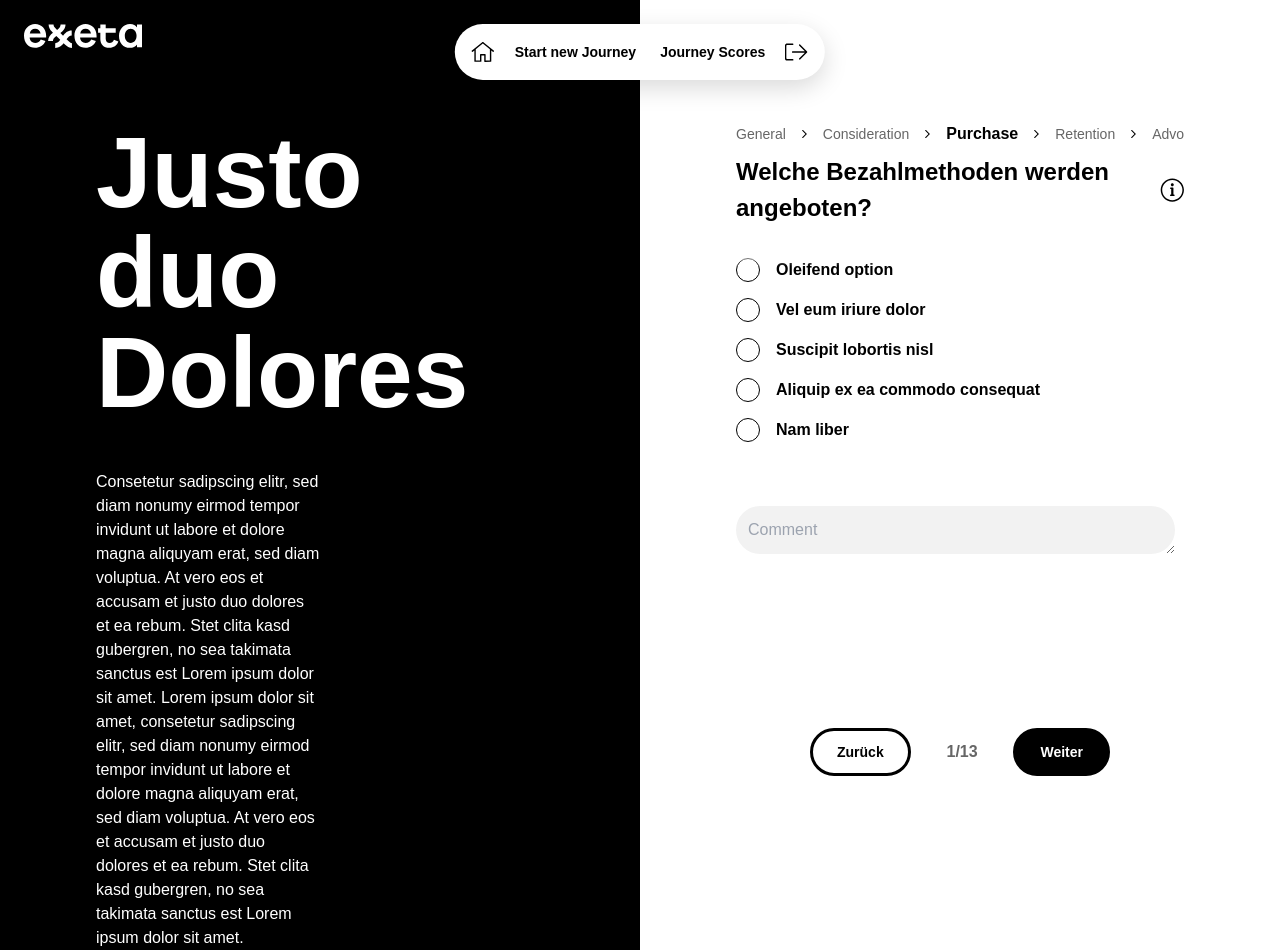
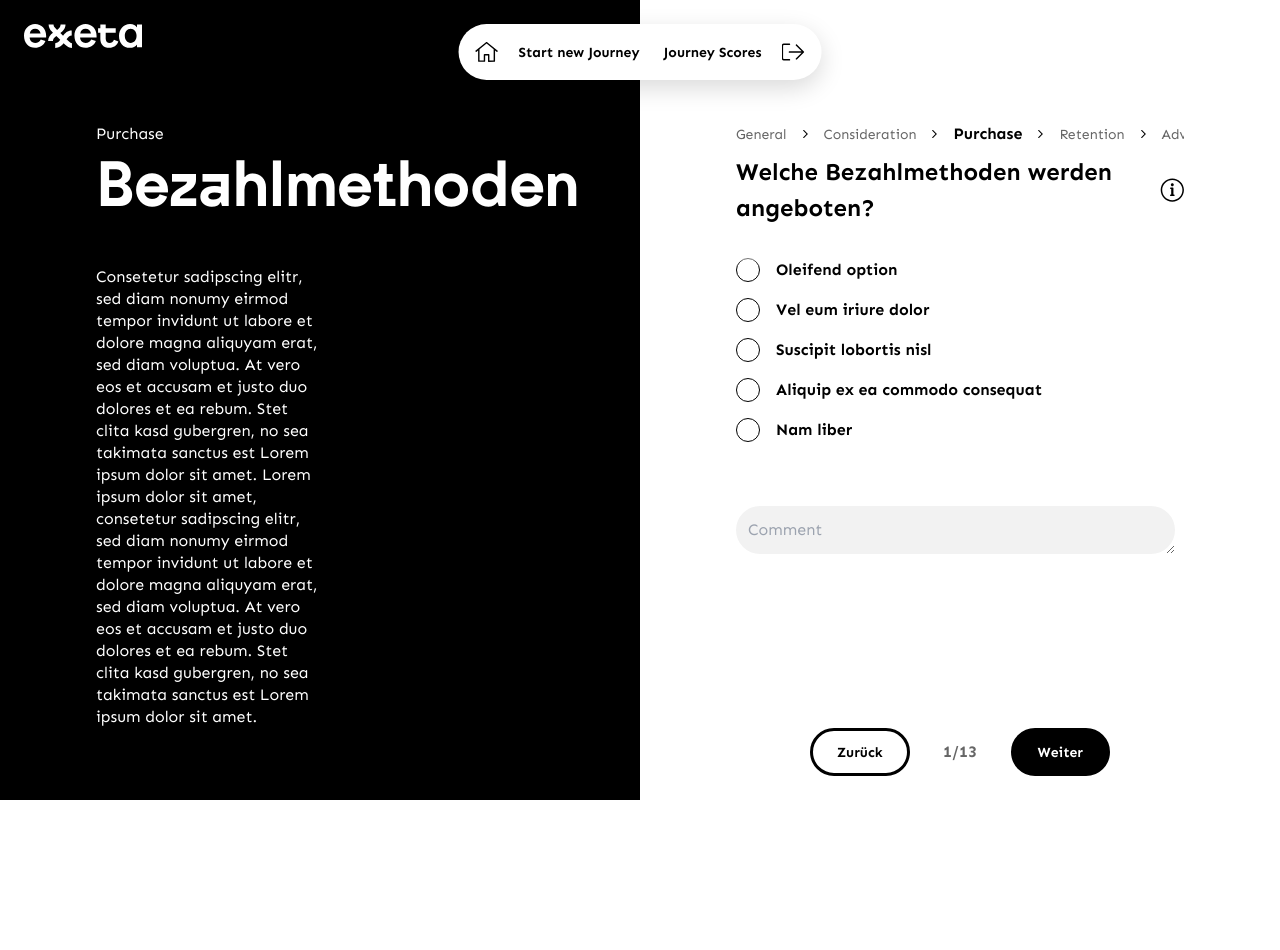
Before and after one commit to nicschittenhelm/cjscore-fragebogen-demo, an Angular app: page / in a window 1280 px wide. After the commit the page ends 800 px from the top, so only its background shows below. Built offline with nearby package versions, Linux system fonts and the light colour scheme.

Commit message:
filled with actual text and slight spacing changes

```diff
--- a/src/app/app.component.html
+++ b/src/app/app.component.html
@@ -8,8 +8,9 @@
 
 <two-column-layout>
   <div left>
-    <h1 class="font-bold font-bandeins text-exxeta-fontsize-l lg:text-exxeta-fontsize-3xl leading-none lg:mb-6 mb-4">Justo duo Dolores</h1>
-    <p class="w-1/2 font-sen line-clamp-2 lg:line-clamp-none text-exxeta-fontsize-m">Consetetur sadipscing elitr, sed diam nonumy eirmod tempor invidunt ut labore et dolore magna aliquyam erat, sed diam voluptua. At vero eos et accusam et justo duo dolores et ea rebum. Stet clita kasd gubergren, no sea takimata sanctus est Lorem ipsum dolor sit amet. Lorem ipsum dolor sit amet, consetetur sadipscing elitr, sed diam nonumy eirmod tempor invidunt ut labore et dolore magna aliquyam erat, sed diam voluptua. At vero eos et accusam et justo duo dolores et ea rebum. Stet clita kasd gubergren, no sea takimata sanctus est Lorem ipsum dolor sit amet.</p>
+    <p class="font-sen text-exxeta-fontsize-m mb-1">Purchase</p>
+    <h1 class="font-bold font-bandeins text-exxeta-fontsize-l lg:text-exxeta-fontsize-xxl leading-none lg:mb-6 mb-3">Bezahlmethoden</h1>
+    <p class="lg:w-1/2 font-sen line-clamp-2 lg:line-clamp-none text-exxeta-fontsize-m leading-snug">Consetetur sadipscing elitr, sed diam nonumy eirmod tempor invidunt ut labore et dolore magna aliquyam erat, sed diam voluptua. At vero eos et accusam et justo duo dolores et ea rebum. Stet clita kasd gubergren, no sea takimata sanctus est Lorem ipsum dolor sit amet. Lorem ipsum dolor sit amet, consetetur sadipscing elitr, sed diam nonumy eirmod tempor invidunt ut labore et dolore magna aliquyam erat, sed diam voluptua. At vero eos et accusam et justo duo dolores et ea rebum. Stet clita kasd gubergren, no sea takimata sanctus est Lorem ipsum dolor sit amet.</p>
   </div>
 
 
--- a/src/styles.scss
+++ b/src/styles.scss
@@ -3,13 +3,17 @@
 @tailwind components;
 @tailwind utilities;
 
+@font-face {
+  font-family: "Bandeins";
+  src: url("../src/assets/fonts/BandeinsStrange-Bold.otf");
+}
 
-/* Custom scrollbar for Chrome, Safari and Opera */
+@font-face {
+  font-family: "Sen";
+  src: url("../src/assets/fonts/Sen-VariableFont_wght.ttf");
+}
 
-
-  /* Custom scrollbar for Firefox */
-
-  * {
-    scrollbar-color: #E6E6E6 #FFF;
-    scrollbar-width: thin;
-  }
+* {
+  scrollbar-color: #E6E6E6 #FFF;
+  scrollbar-width: thin;
+}
```
